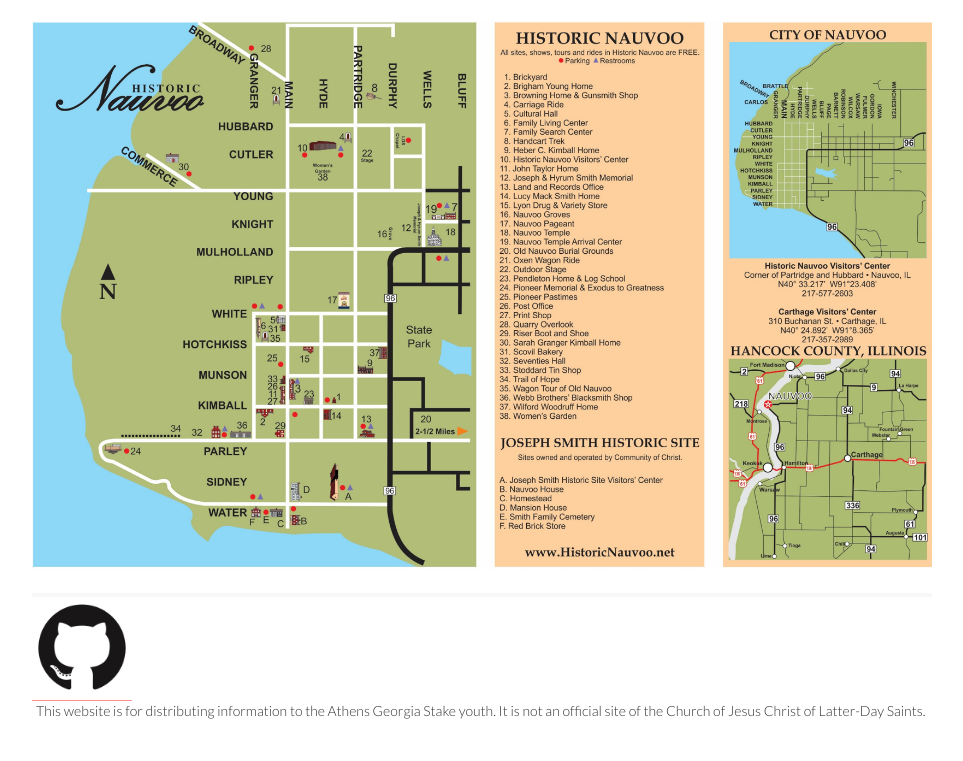
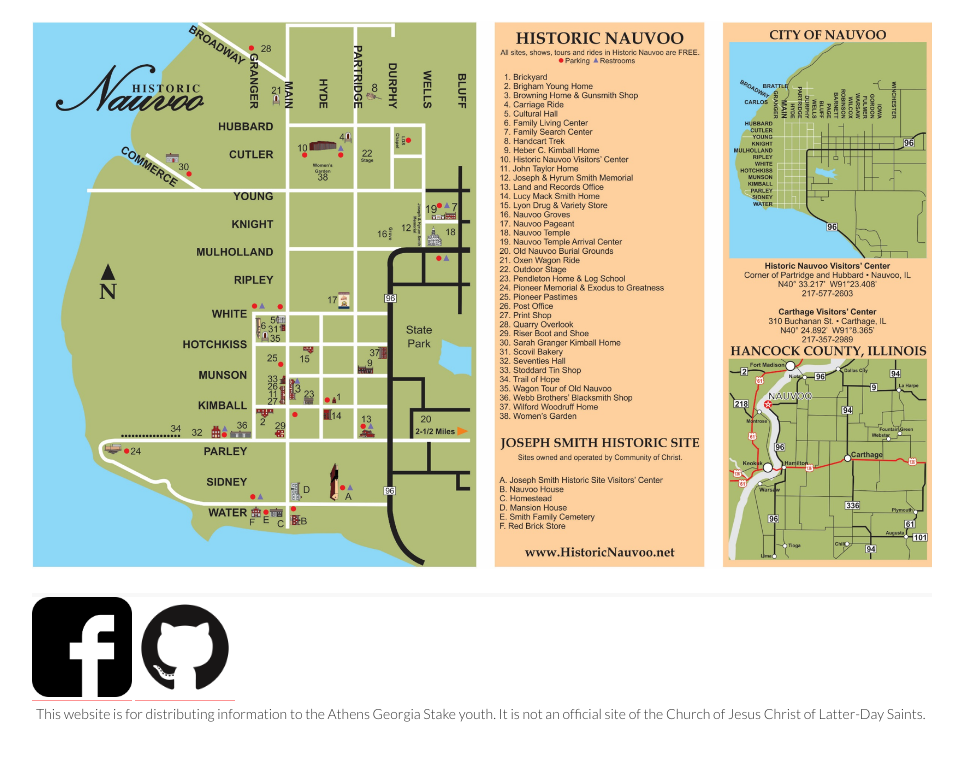
Before and after one commit to athensgeorgiastakeyouth/athensgeorgiastakeyouth.github.io, a plain HTML site: page index.html in a window 1280 px wide. Shown: the part 257-1018 px from the top of the page, without its empty margins (158-1121 px from the left). Drawn offline with Linux system fonts and the light colour scheme.

Commit message:
add facebook link

```diff
--- a/index.html
+++ b/index.html
@@ -39,6 +39,7 @@
             <div><img src="img/nauvoo-map1.png" style="width:100%;" /></div>
         </div>
         <div id="info" class="container">
+            <a href="https://www.facebook.com/groups/191778214311399/" target="_blank"><img src="img/facebook-logo.jpg" style="height:100px;" style="width:100px;" /></a>
             <a href="http://www.github.com/athensgeorgiastakeyouth/athensgeorgiastakeyouth.github.io" target="_blank"><img src="img/github-mark-logo.png" style="height:100px;" style="width:100px;" /></a>
             <p>This website is for distributing information to the Athens Georgia Stake youth.  It is not an official site of the Church of Jesus Christ of Latter-Day Saints.</p>
         </div>
```
Also changed, not shown: img/facebook-logo.jpg (added).
